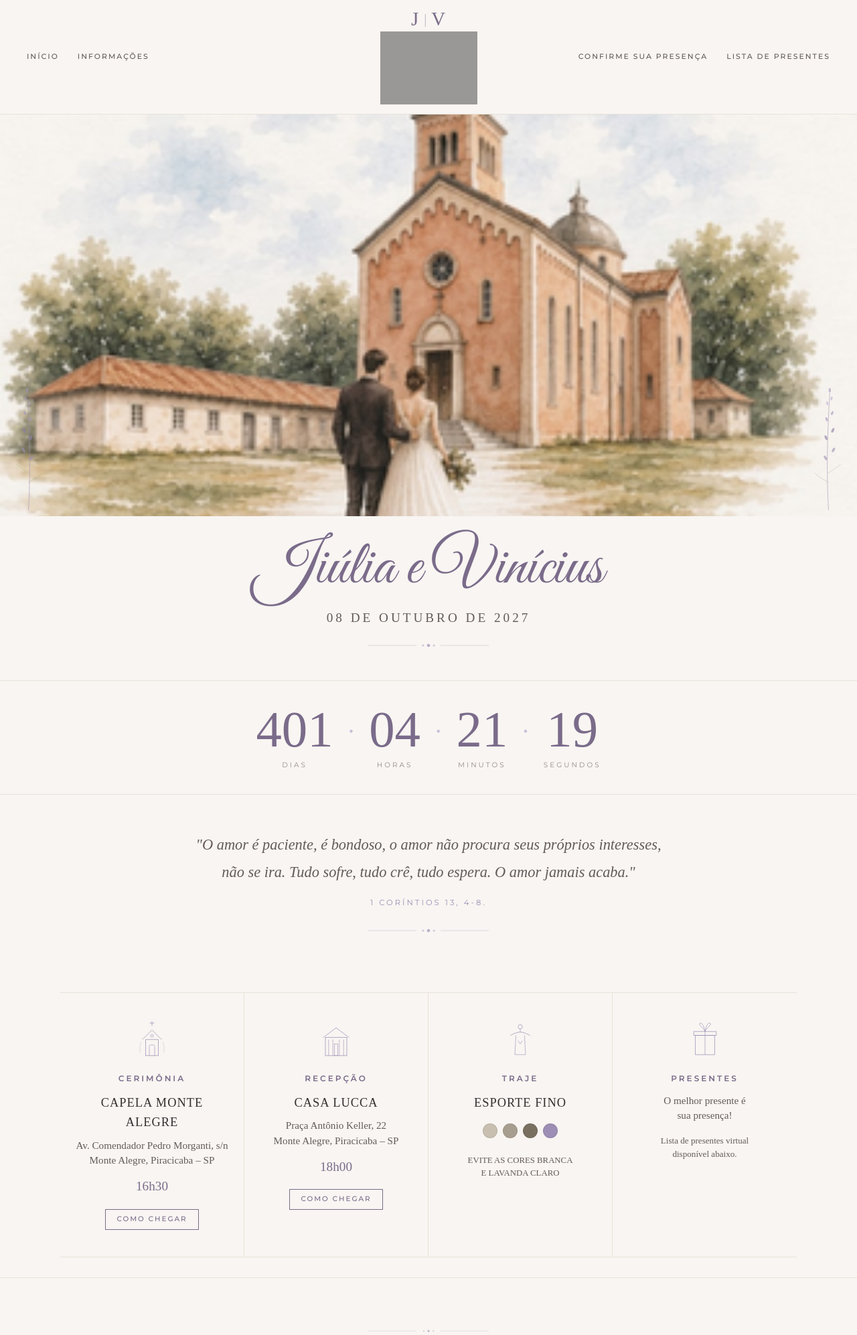
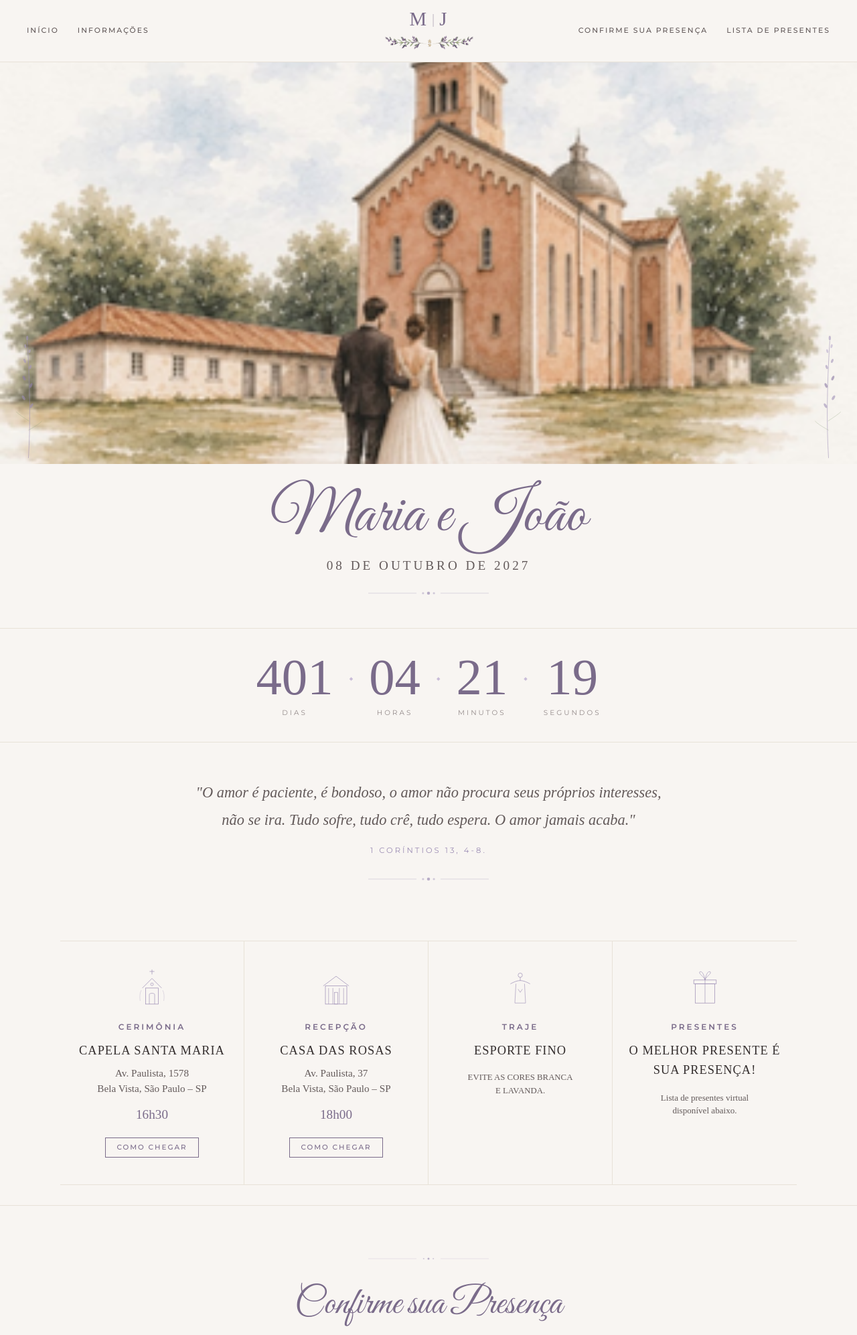
Before and after one commit to sofia-camargo/site-casamento, a PHP site: page /home.html in a window 1280 px wide. Shown: the top 1994 px of the page at 67% size. Run offline with PHP 8.4, Linux system fonts and the light colour scheme; some web fonts are replaced; grey boxes are pictures that could not be loaded.

Commit message:
Adicionando música de fundo

```diff
--- a/home.html
+++ b/home.html
@@ -3,8 +3,8 @@
 <head>
   <meta charset="UTF-8">
   <meta name="viewport" content="width=device-width, initial-scale=1.0">
-  <title>Jiúlia & Vinícius — 08 de Outubro de 2027</title>
-  <meta name="description" content="Site de casamento de Jiúlia e Vinícius. Confirme sua presença e celebre conosco dia 08 de Outubro de 2027.">
+  <title>Maria & João — 08 de Outubro de 2027</title>
+  <meta name="description" content="Site de casamento de Maria e João. Confirme sua presença e celebre conosco dia 08 de Outubro de 2027.">
   <link rel="preconnect" href="https://fonts.googleapis.com">
   <link rel="preconnect" href="https://fonts.gstatic.com" crossorigin>
   <link href="https://fonts.googleapis.com/css2?family=Arapey:ital@0;1&family=Great+Vibes&family=Montserrat:wght@300;400;500;600&display=swap" rel="stylesheet">
@@ -14,6 +14,10 @@
   <script src="https://unpkg.com/vue@3/dist/vue.global.prod.js"></script>
 </head>
 <body id="top">
+  <!-- ÁUDIO DE FUNDO (TRANSPARENTE / OCULTO COM AUTOPLAY) -->
+  <audio id="bg-audio" loop preload="auto" style="display: none;">
+    <source src="assets/audio/audio_CanonInD.mp3" type="audio/mpeg">
+  </audio>
 
   <!-- ========== NAV (RESPONSIVA: NO CELULAR LOGO EM CIMA, MENU EMBAIXO) ========== -->
   <nav class="main-nav" id="main-nav">
@@ -23,11 +27,11 @@
     </div>
     <div class="nav-monogram">
       <div class="monogram-text">
-        <span class="monogram-j">J</span>
+        <span class="monogram-j">M</span>
         <span class="monogram-sep">|</span>
-        <span class="monogram-v">V</span>
+        <span class="monogram-v">J</span>
       </div>
-      <img src="assets/images/divider_garland.jpg" alt="Raminhos de Lavanda" class="monogram-garland-img">
+      <img src="assets/images/divider_garland.png" alt="Raminhos de Lavanda" class="monogram-garland-img">
     </div>
     <div class="nav-right">
       <a href="#confirmar-presenca" class="nav-link">CONFIRME SUA PRESENÇA</a>
@@ -76,12 +80,12 @@
 
     <!-- Imagem de plano de fundo ampliada para pegar toda a largura -->
     <div class="hero-painting-wrapper reveal">
-      <img src="assets/images/planodefundo_casal.png" alt="Aquarela do Casamento Jiúlia e Vinícius" class="hero-painting">
+      <img src="assets/images/planodefundo_casal.png" alt="Aquarela do Casamento Maria e João" class="hero-painting">
     </div>
 
     <div class="hero-content">
       <!-- Nomes do casal -->
-      <h1 class="couple-name reveal">Jiúlia e Vinícius</h1>
+      <h1 class="couple-name reveal">Maria e João</h1>
 
       <!-- Data do casamento -->
       <p class="couple-date reveal">08 DE OUTUBRO DE 2027</p>
@@ -162,10 +166,10 @@
         </svg>
       </div>
       <h3 class="info-card-title">CERIMÔNIA</h3>
-      <p class="info-card-venue">CAPELA MONTE ALEGRE</p>
-      <p class="info-card-addr">Av. Comendador Pedro Morganti, s/n<br>Monte Alegre, Piracicaba – SP</p>
+      <p class="info-card-venue">CAPELA SANTA MARIA</p>
+      <p class="info-card-addr">Av. Paulista, 1578<br>Bela Vista, São Paulo – SP</p>
       <p class="info-card-time">16h30</p>
-      <a href="https://www.google.com.br/maps/place/Av.+Comendador+Pedro+Morganti+-+Piracicaba,+SP/@-22.7042103,-47.6108704,17z/data=!3m1!4b1!4m6!3m5!1s0x94c62e3ce14d5e05:0x295ecf386cfb3835!8m2!3d-22.7042153!4d-47.6082955!16s%2Fg%2F11b6_6jntt?entry=ttu&g_ep=EgoyMDI2MDcyMi4wIKXMDSoASAFQAw%3D%3D" target="_blank" rel="noopener noreferrer" class="btn-map-link">COMO CHEGAR</a>
+      <a href="https://www.google.com/maps/place/Museu+de+Arte+de+S%C3%A3o+Paulo+Assis+Chateaubriand/@-23.5630129,-46.6524541,15.8z/data=!4m15!1m8!3m7!1s0x94ce59ba138e71d9:0x368cd321cbb46d00!2sR.+Treze+de+Maio+-+Bela+Vista,+S%C3%A3o+Paulo+-+SP,+04849-529!3b1!8m2!3d-23.5629232!4d-46.6456871!16s%2Fg%2F1ymswyjdl!3m5!1s0x94ce59ceb1eb771f:0xe904f6a669744da1!8m2!3d-23.561414!4d-46.6558819!16zL20vMDJfazR2?entry=ttu&g_ep=EgoyMDI2MDgzMC4wIKXMDSoASAFQAw%3D%3D" target="_blank" rel="noopener noreferrer" class="btn-map-link">COMO CHEGAR</a>
     </div>
 
     <!-- Recepção -->
@@ -185,8 +189,8 @@
         </svg>
       </div>
       <h3 class="info-card-title">RECEPÇÃO</h3>
-      <p class="info-card-venue">CASA LUCCA</p>
-      <p class="info-card-addr">Praça Antônio Keller, 22<br>Monte Alegre, Piracicaba – SP</p>
+      <p class="info-card-venue">CASA DAS ROSAS</p>
+      <p class="info-card-addr">Av. Paulista, 37<br>Bela Vista, São Paulo – SP</p>
       <p class="info-card-time">18h00</p>
       <a href="https://www.google.com.br/maps/place/Praca+Antonio+Keller,+22+-+Monte+Alegre,+Piracicaba+-+SP,+13415-020/@-22.7041203,-47.5940447,17z/data=!3m1!4b1!4m6!3m5!1s0x94c62e3c1ff67615:0xd51f460b9f42432e!8m2!3d-22.7041253!4d-47.5914698!16s%2Fg%2F11f_j07m1q?entry=ttu&g_ep=EgoyMDI2MDcyMi4wIKXMDSoASAFQAw%3D%3D" target="_blank" rel="noopener noreferrer" class="btn-map-link">COMO CHEGAR</a>
     </div>
@@ -206,13 +210,7 @@
       </div>
       <h3 class="info-card-title">TRAJE</h3>
       <p class="info-card-venue">ESPORTE FINO</p>
-      <div class="color-palette">
-        <span class="color-dot" style="background:#c8bfb0;"></span>
-        <span class="color-dot" style="background:#a89e90;"></span>
-        <span class="color-dot" style="background:#7a7060;"></span>
-        <span class="color-dot" style="background:#9d8eb5;"></span>
-      </div>
-      <p class="info-card-addr" style="font-size:0.8rem; margin-top: 8px;">EVITE AS CORES BRANCA<br>E LAVANDA CLARO</p>
+      <p class="info-card-addr" style="font-size:0.8rem; margin-top: 8px;">EVITE AS CORES BRANCA<br>E LAVANDA.</p>
     </div>
 
     <!-- Presentes -->
@@ -229,7 +227,7 @@
         </svg>
       </div>
       <h3 class="info-card-title">PRESENTES</h3>
-      <p class="info-card-addr">O melhor presente é<br>sua presença!</p>
+      <h5 class="info-card-venue">O melhor presente é<br>sua presença!</h5>
       <p class="info-card-addr" style="margin-top: 8px; font-size: 0.82rem;">Lista de presentes virtual<br>disponível abaixo.</p>
     </div>
   </section>
--- a/home.php
+++ b/home.php
@@ -14,6 +14,10 @@
   <script src="https://unpkg.com/vue@3/dist/vue.global.prod.js"></script>
 </head>
 <body id="top">
+  <!-- ÁUDIO DE FUNDO (TRANSPARENTE / OCULTO COM AUTOPLAY) -->
+  <audio id="bg-audio" loop preload="auto" style="display: none;">
+    <source src="assets/audio/audio_CanonInD.mp3" type="audio/mpeg">
+  </audio>
 
   <!-- ========== NAV (RESPONSIVA: NO CELULAR LOGO EM CIMA, MENU EMBAIXO) ========== -->
   <nav class="main-nav" id="main-nav">
--- a/js/main.js
+++ b/js/main.js
@@ -4,6 +4,32 @@
    ============================================ */
 
 document.addEventListener('DOMContentLoaded', () => {
+
+  // ========== BACKGROUND AUDIO (AUTOPLAY & INTERACTION FALLBACK) ==========
+  const audio = document.getElementById('bg-audio');
+  if (audio) {
+    // Tenta tocar imediatamente ao carregar
+    const playPromise = audio.play();
+    if (playPromise !== undefined) {
+      playPromise.catch(() => {
+        // Se o navegador bloquear o autoplay sem interação prévia,
+        // inicia automaticamente no primeiro toque, clique, rolagem ou tecla do usuário
+        const startAudio = () => {
+          audio.play().then(() => {
+            ['click', 'touchstart', 'scroll', 'keydown', 'pointerdown'].forEach(evt => {
+              window.removeEventListener(evt, startAudio);
+              document.removeEventListener(evt, startAudio);
+            });
+          }).catch(() => {});
+        };
+
+        ['click', 'touchstart', 'scroll', 'keydown', 'pointerdown'].forEach(evt => {
+          window.addEventListener(evt, startAudio, { once: true, passive: true });
+          document.addEventListener(evt, startAudio, { once: true, passive: true });
+        });
+      });
+    }
+  }
 
   // ========== VUE.JS COUNTDOWN ==========
   if (window.Vue && document.getElementById('countdown-app')) {
@@ -87,7 +113,7 @@ document.addEventListener('DOMContentLoaded', () => {
           fetch(googleScriptUrl, {
             method: 'POST',
             mode: 'no-cors',
-            headers: { 'Content-Type': 'application/json' },
+            headers: { 'Content-Type': 'text/plain;charset=utf-8' },
             body: JSON.stringify(payload)
           }).catch(err => console.log('Google Script fetch note:', err));
         }
```
Also changed, not shown: api/rsvp.php (+13 -0 lines), assets/images/divider_garland.png (added), 1 other file.
